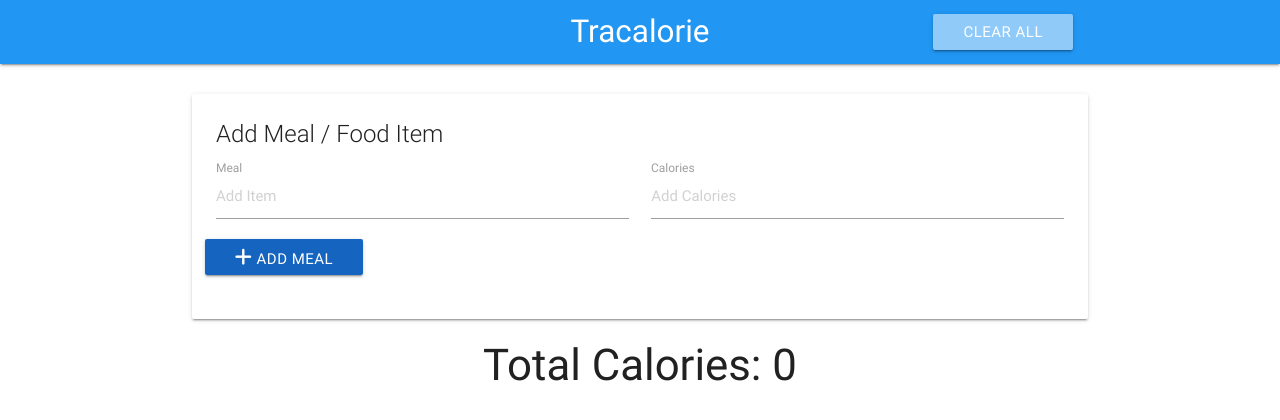
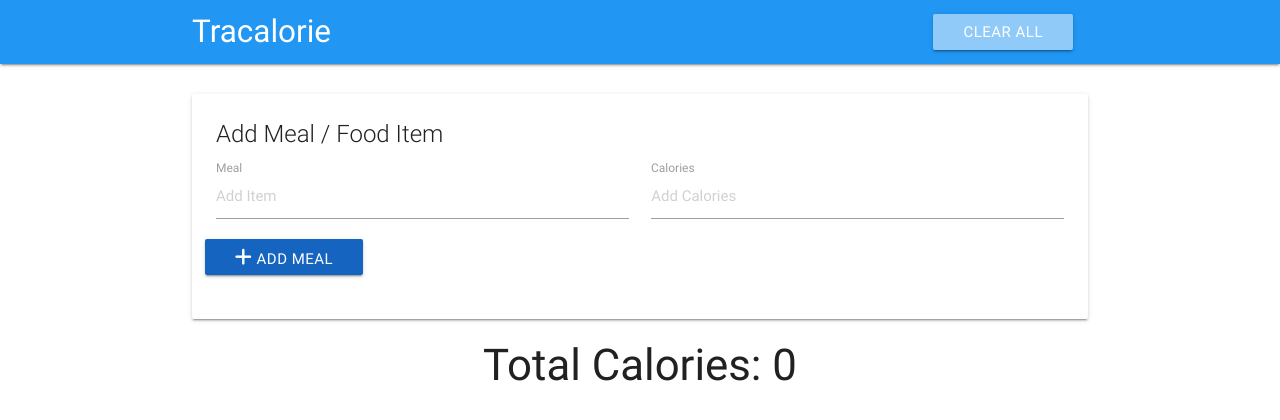
Before and after one commit to YusufsDesigns/Tracalorie, a plain HTML site: page index.html in a window 1280 px wide. Drawn offline with nearby package versions, Linux system fonts and the light colour scheme.

Commit message:
New Commit

```diff
--- a/index.html
+++ b/index.html
@@ -12,7 +12,7 @@
     <nav>
         <div class="nav-wrapper blue">
             <div class="container">
-                <a href="#" class="brand-logo center">Tracalorie</a>
+                <a href="#" class="brand-logo left">Tracalorie</a>
                 <ul class="right">
                     <li><a href="#" class="clear-btn btn blue lighten-3">Clear All</a></li>
                 </ul>
```
